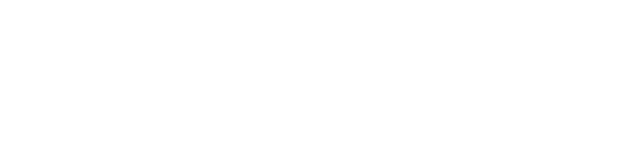
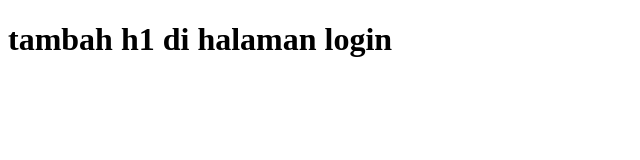
Before and after one commit to febrianblo/tugas-git, a plain HTML site: page contact.html in a window 1280 px wide. Shown: the whole page, without its empty margins (0-640 px from the left). Drawn offline with Linux system fonts and the light colour scheme.

Commit message:
ubah bari ke 9 di branch halaman_login

```diff
--- a/contact.html
+++ b/contact.html
@@ -8,7 +8,7 @@
 </head>
 
 <body>
-
+    <h1>tambah h1 di halaman login</h1>
 </body>
 
 </html>
```
